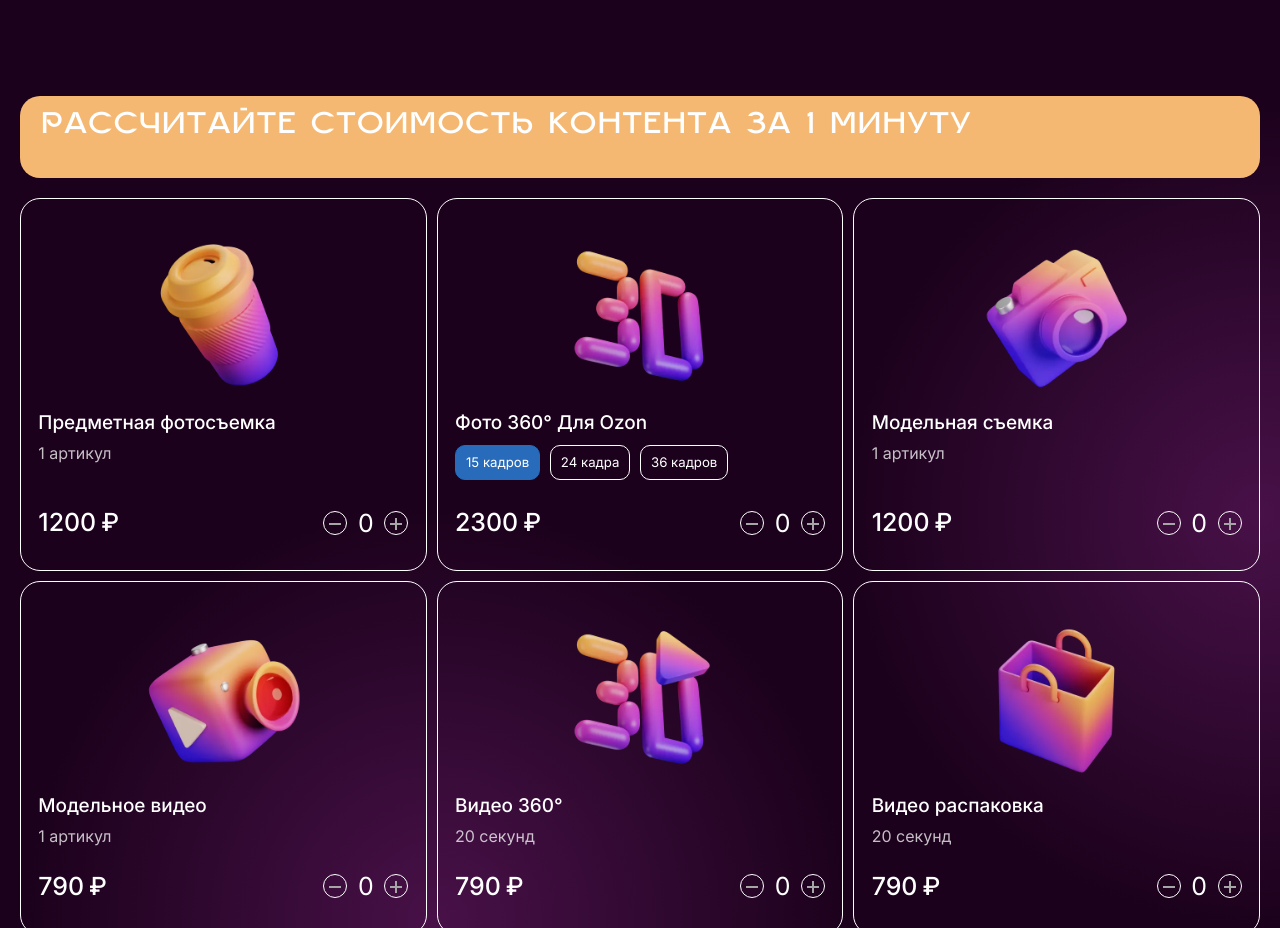
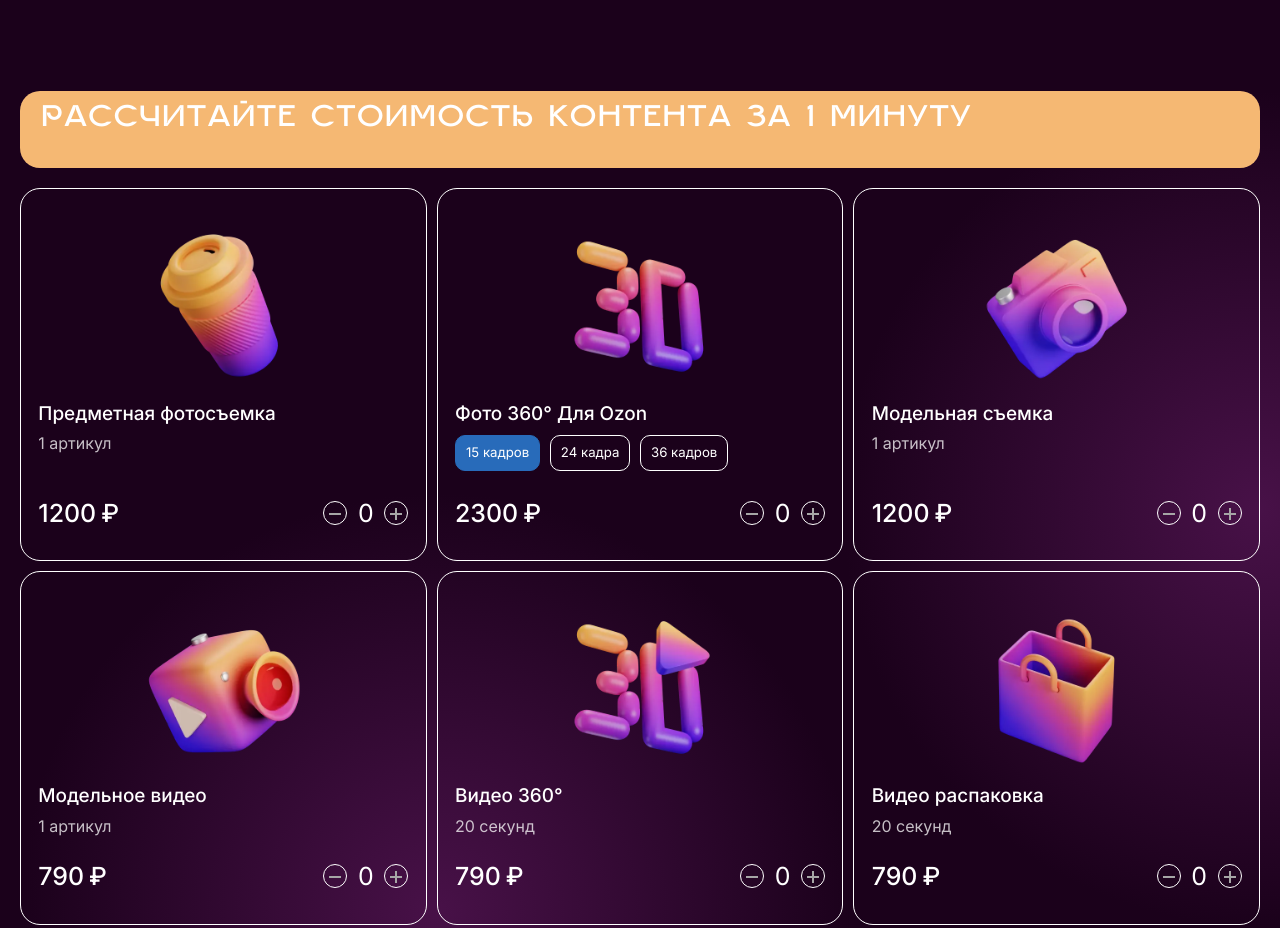
Before and after one commit to azraelgf/marketing-2, a plain HTML site: page index.html in a window 1280 px wide. Shown: the part 2549-3477 px from the top of the page. Drawn offline with Linux system fonts and the light colour scheme.

Commit message:
bez calca

```diff
--- a/css/style.css
+++ b/css/style.css
@@ -1958,14 +1958,6 @@ textarea.input {
   }
 
   .accent-title {
-    padding-top: 1.625rem;
-  }
-
-  .accent-title {
-    padding-bottom: 1.625rem;
-  }
-
-  .accent-title {
     padding-left: 1.625rem;
   }
 
@@ -2210,6 +2202,14 @@ textarea.input {
     font-size: 4.25rem;
   }
 
+  .accent-title {
+    padding-top: 1.625rem;
+  }
+
+  .accent-title {
+    padding-bottom: 1.625rem;
+  }
+
   .shape.questions__inner {
     padding-right: 5rem;
   }
@@ -2361,6 +2361,16 @@ textarea.input {
   }
 }
 
+@media (max-width: 30em) {
+  .accent-title {
+    padding-top: 0.75rem;
+  }
+
+  .accent-title {
+    padding-bottom: 0.75rem;
+  }
+}
+
 @media (max-width: 20em) {
   .form__line:last-child {
     margin-top: 0.625rem;
@@ -2372,14 +2382,6 @@ textarea.input {
 
   .text-xl {
     font-size: 1rem;
-  }
-
-  .accent-title {
-    padding-top: 0.75rem;
-  }
-
-  .accent-title {
-    padding-bottom: 0.75rem;
   }
 
   .accent-title {
@@ -3095,30 +3097,6 @@ textarea.input {
     }
 }
 
-@supports (padding-top: clamp( 0.75rem , 0.536259542rem  +  1.0687022901vw , 1.625rem )) {
-    .accent-title {
-      padding-top: clamp( 0.75rem , 0.536259542rem  +  1.0687022901vw , 1.625rem );
-    }
-}
-
-@supports not (padding-top: clamp( 0.75rem , 0.536259542rem  +  1.0687022901vw , 1.625rem )) {
-    .accent-title {
-      padding-top: calc(0.75rem + 0.875 * (100vw - 20rem) / 81.875);
-    }
-}
-
-@supports (padding-bottom: clamp( 0.75rem , 0.536259542rem  +  1.0687022901vw , 1.625rem )) {
-    .accent-title {
-      padding-bottom: clamp( 0.75rem , 0.536259542rem  +  1.0687022901vw , 1.625rem );
-    }
-}
-
-@supports not (padding-bottom: clamp( 0.75rem , 0.536259542rem  +  1.0687022901vw , 1.625rem )) {
-    .accent-title {
-      padding-bottom: calc(0.75rem + 0.875 * (100vw - 20rem) / 81.875);
-    }
-}
-
 @supports (padding-left: clamp( 0.625rem , 0.3807251908rem  +  1.2213740458vw , 1.625rem )) {
     .accent-title {
       padding-left: clamp( 0.625rem , 0.3807251908rem  +  1.2213740458vw , 1.625rem );
@@ -3968,6 +3946,32 @@ textarea.input {
 }
 }
 
+@media (min-width: 30em) and (max-width: 120em) {
+@supports (padding-top: clamp( 0.75rem , 0.4583333333rem  +  0.9722222222vw , 1.625rem )) {
+    .accent-title {
+      padding-top: clamp( 0.75rem , 0.4583333333rem  +  0.9722222222vw , 1.625rem );
+    }
+}
+
+@supports not (padding-top: clamp( 0.75rem , 0.4583333333rem  +  0.9722222222vw , 1.625rem )) {
+    .accent-title {
+      padding-top: calc(0.75rem + 0.875 * (100vw - 30rem) / 90);
+    }
+}
+
+@supports (padding-bottom: clamp( 0.75rem , 0.4583333333rem  +  0.9722222222vw , 1.625rem )) {
+    .accent-title {
+      padding-bottom: clamp( 0.75rem , 0.4583333333rem  +  0.9722222222vw , 1.625rem );
+    }
+}
+
+@supports not (padding-bottom: clamp( 0.75rem , 0.4583333333rem  +  0.9722222222vw , 1.625rem )) {
+    .accent-title {
+      padding-bottom: calc(0.75rem + 0.875 * (100vw - 30rem) / 90);
+    }
+}
+}
+
 @media (min-width: 20em) and (max-width: 61.99875em) {
 @supports (font-size: clamp( 1.5rem , 0.7856930266rem  +  3.5715348671vw , 3rem )) {
     .menu__title {
--- a/index.html
+++ b/index.html
@@ -6,7 +6,7 @@
 	<meta charset="UTF-8">
 	<meta name="format-detection" content="telephone=no">
 	<!-- <style>body{opacity: 0;}</style> -->
-	<link rel="stylesheet" href="css/style.min.css?_v=20231201101605">
+	<link rel="stylesheet" href="css/style.min.css?_v=20231201101934">
 	<link rel="shortcut icon" href="favicon.ico">
 	<!-- <meta name="robots" content="noindex, nofollow"> -->
 	<meta name="viewport" content="width=device-width, initial-scale=1.0">
@@ -1021,7 +1021,7 @@
 		</footer>
 
 	</div>
-	<script src="js/app.min.js?_v=20231201101605"></script>
+	<script src="js/app.min.js?_v=20231201101934"></script>
 </body>
 
 </html>
```
Also changed, not shown: css/style.min.css.
